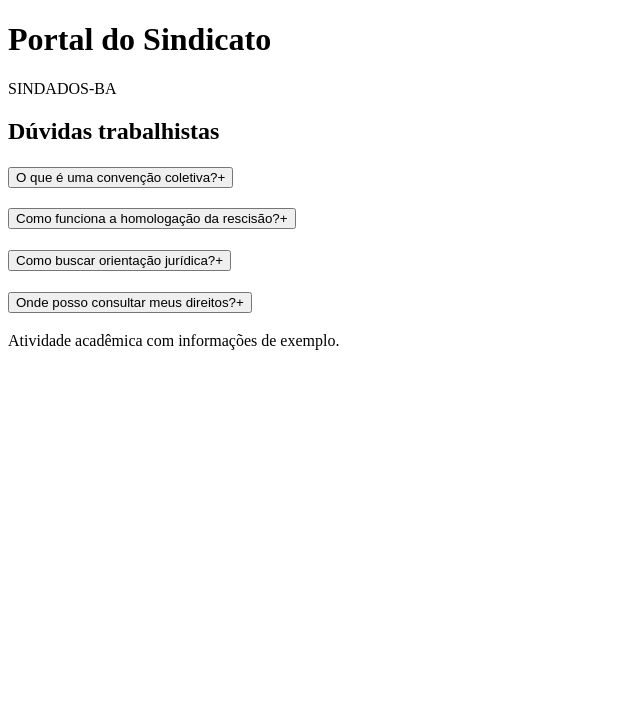
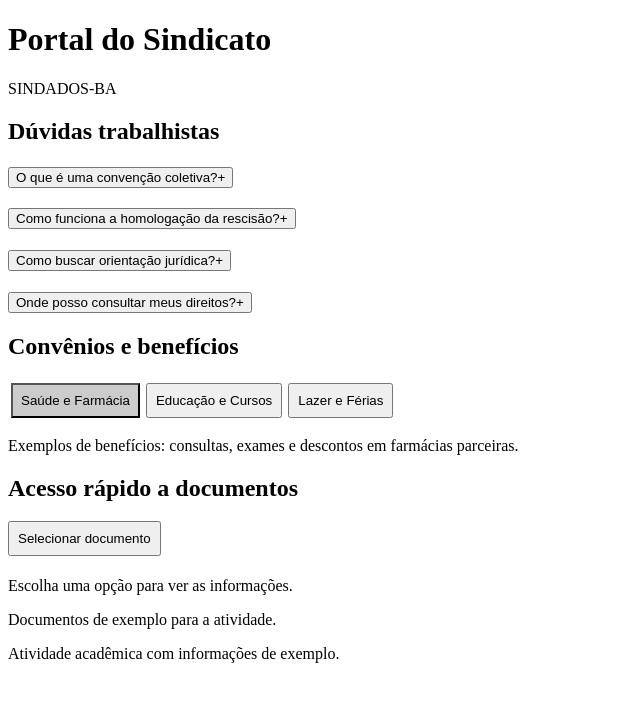
Before and after one commit to Senhorinho88/SindicatoReact, a React (Vite) app: page / in a window 1280 px wide. Shown: the top 702 px of the page, without its empty margins (0-640 px from the left). Built offline with nearby package versions, Linux system fonts and the light colour scheme; the HTML template or start-up script is replaced by a standard one.

Commit message:
Inclui o dropdown e exibe os três componentes com CSS básico

```diff
--- a/src/App.jsx
+++ b/src/App.jsx
@@ -1,4 +1,6 @@
 import Accordion from './components/Accordion';
+import Tabs from './components/Tabs';
+import Dropdown from './components/Dropdown';
 
 function App() {
   const perguntas = [
@@ -26,6 +28,8 @@ function App() {
       <p>SINDADOS-BA</p>
       <h2>Dúvidas trabalhistas</h2>
       <Accordion perguntas={perguntas} />
+      <Tabs />
+      <Dropdown />
       <p className="aviso">Atividade acadêmica com informações de exemplo.</p>
     </main>
   );
--- /dev/null
+++ b/src/components/Dropdown.css
@@ -0,0 +1,9 @@
+.dropdown button {
+  padding: 8px;
+  margin-bottom: 5px;
+}
+
+.dropdown ul {
+  list-style: none;
+  padding: 0;
+}
--- /dev/null
+++ b/src/components/Dropdown.jsx
@@ -0,0 +1,67 @@
+import { useEffect, useRef, useState } from 'react';
+import './Dropdown.css';
+
+const exemplos = [
+  {
+    titulo: 'Convenções Coletivas 2026',
+    conteudo: 'Consulte a convenção da sua categoria para conhecer as condições de trabalho.'
+  },
+  {
+    titulo: 'Editais de Assembleia',
+    conteudo: 'Confira nos editais oficiais a data, o local e a pauta das assembleias.'
+  },
+  {
+    titulo: 'Boletins Informativos',
+    conteudo: 'Acompanhe as informações e as novidades da categoria nos boletins.'
+  }
+];
+
+function Dropdown({ documentos = exemplos }) {
+  const [aberto, setAberto] = useState(false);
+  const [selecionado, setSelecionado] = useState(null);
+  const menu = useRef(null);
+
+  useEffect(() => {
+    function fecharFora(evento) {
+      if (menu.current && !menu.current.contains(evento.target)) {
+        setAberto(false);
+      }
+    }
+
+    document.addEventListener('click', fecharFora);
+    return () => document.removeEventListener('click', fecharFora);
+  }, []);
+
+  function escolher(documento) {
+    setSelecionado(documento);
+    setAberto(false);
+  }
+
+  return (
+    <section className="dropdown">
+      <h2>Acesso rápido a documentos</h2>
+      <div ref={menu}>
+        <button onClick={() => setAberto(!aberto)} aria-expanded={aberto}>
+          {selecionado ? selecionado.titulo : 'Selecionar documento'}
+        </button>
+        {aberto && (
+          <ul>
+            {documentos.map((documento) => (
+              <li key={documento.titulo}>
+                <button onClick={() => escolher(documento)}>
+                  {documento.titulo}
+                </button>
+              </li>
+            ))}
+          </ul>
+        )}
+      </div>
+      <p aria-live="polite">
+        {selecionado ? selecionado.conteudo : 'Escolha uma opção para ver as informações.'}
+      </p>
+      <p>Documentos de exemplo para a atividade.</p>
+    </section>
+  );
+}
+
+export default Dropdown;
```
Also changed, not shown: 1 other file (tests, documents, lock files or other folders).
